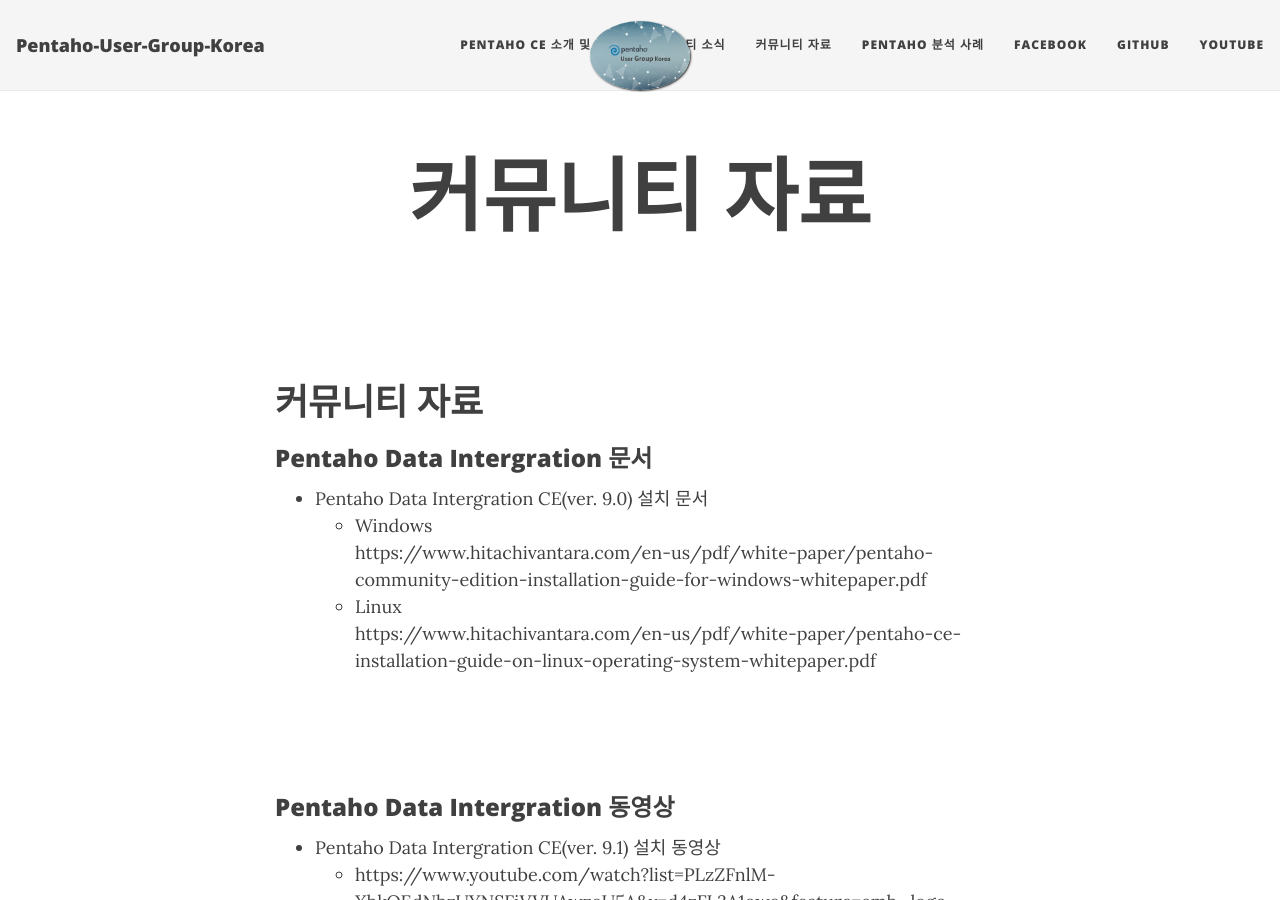
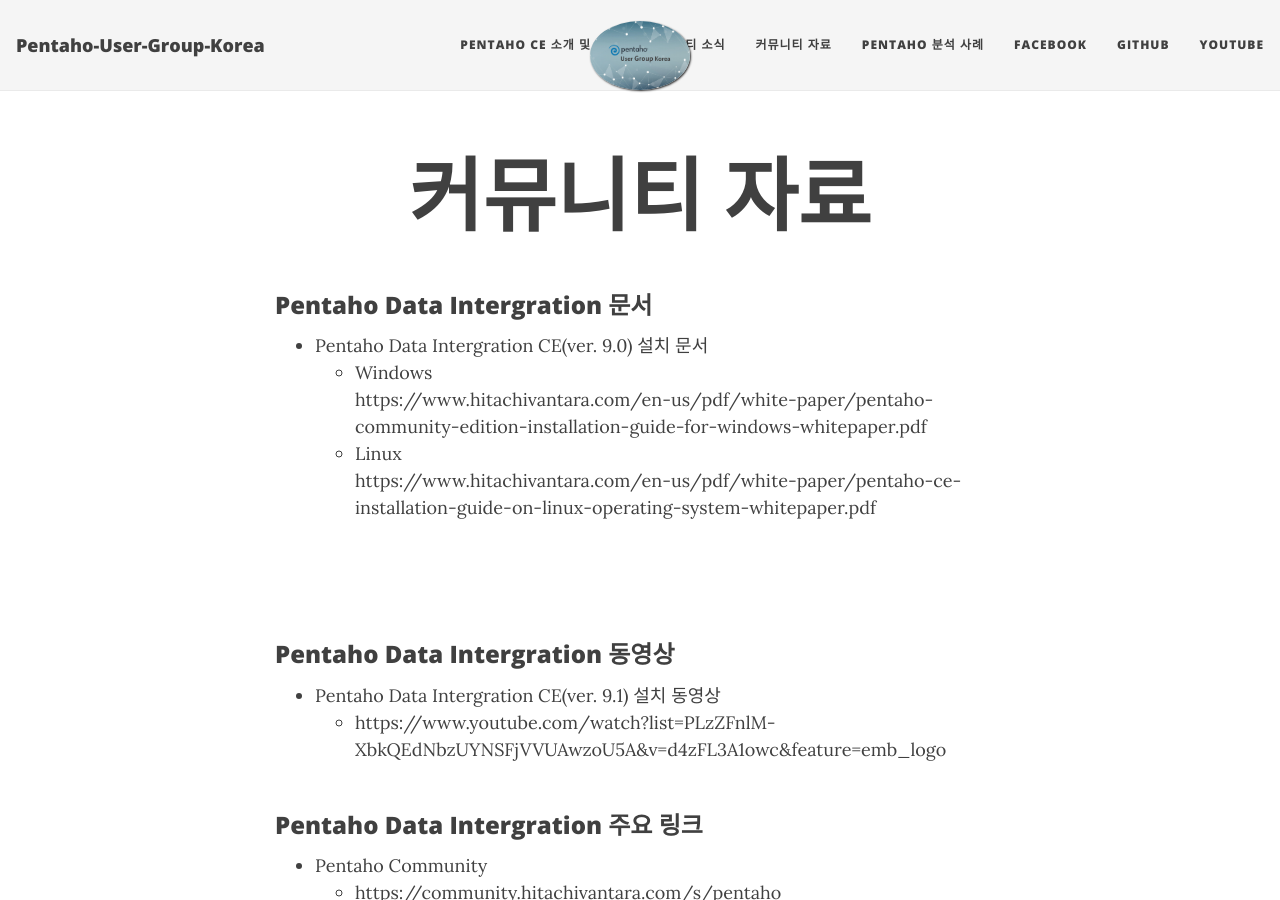
Before and after one commit to Pentaho-User-Group-Korea/Pentaho-User-Group-Korea.github.io, a Jekyll site: the page built from reference.md, in a window 1280 px wide and 900 px high. Built offline with Jekyll 4.4.1, drawn with Linux system fonts in a browser that asks for light colours; nearby versions of some CDN libraries.

Commit message:
Update reference.md

```diff
--- a/reference.md
+++ b/reference.md
@@ -2,11 +2,6 @@
 layout: page
 title: 커뮤니티 자료
 ---
-
-<br/>
-
-
-# 커뮤니티 자료
 
 ### Pentaho Data Intergration 문서
 
```
